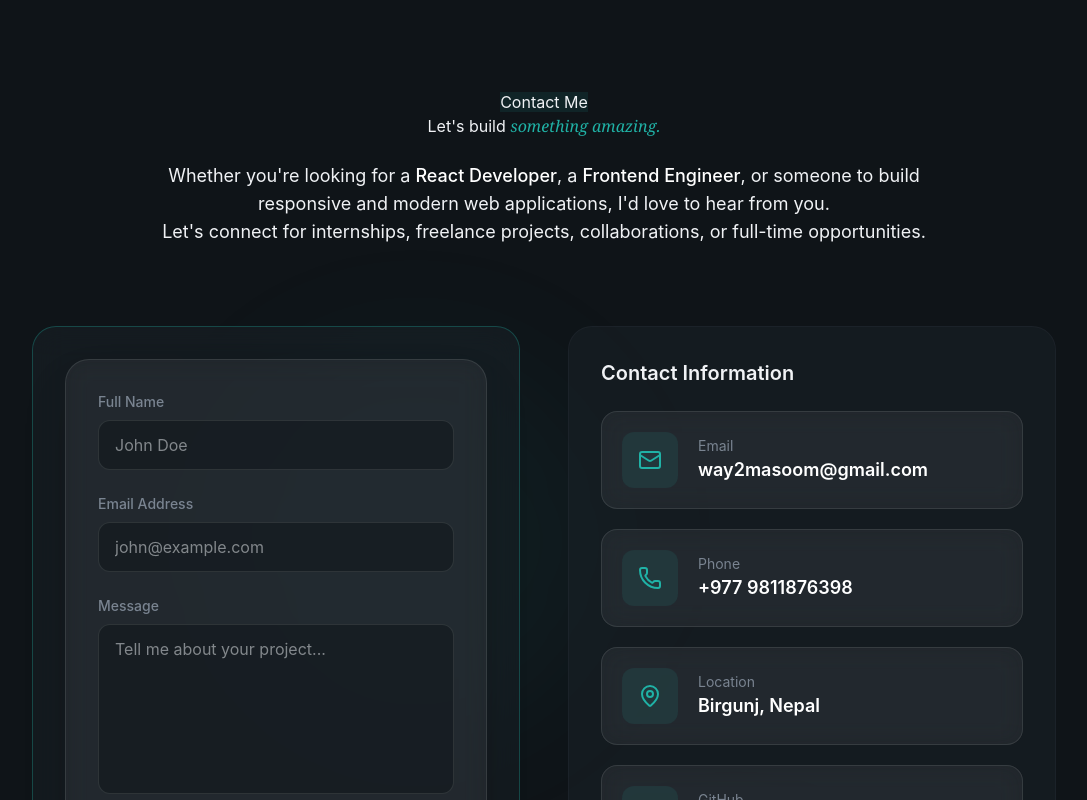
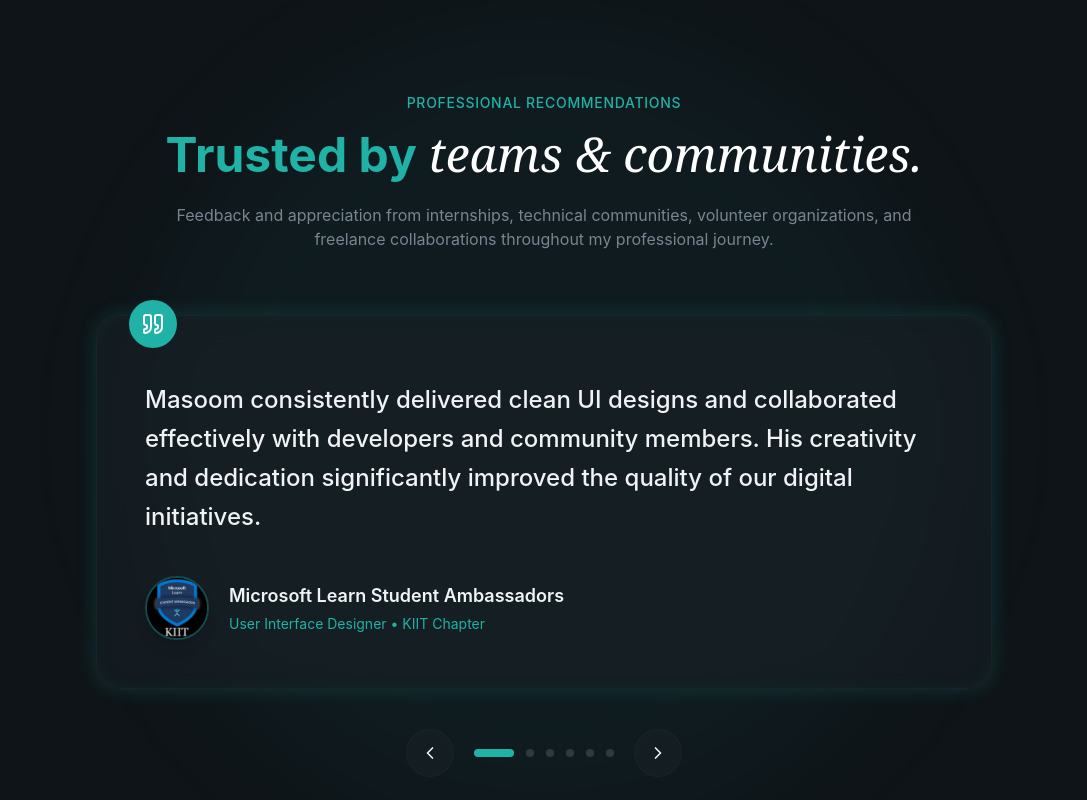
Before and after one commit to way2masoom/Dev_Portfolio, a React (Vite) app: page / in a window 1280 px wide. Shown: the part 6340-7140 px from the top of the page, without its empty margins (96-1183 px from the left). Built offline with nearby package versions, Linux system fonts and the light colour scheme.

Commit message:
added Testimonials section

```diff
--- a/src/sections/Testimonials.jsx
+++ b/src/sections/Testimonials.jsx
@@ -1,3 +1,162 @@
+import { ChevronLeft, ChevronRight, Quote } from "lucide-react";
+import { useState } from "react";
+
+const testimonials = [
+    {
+        quote:
+            "Masoom consistently delivered clean UI designs and collaborated effectively with developers and community members. His creativity and dedication significantly improved the quality of our digital initiatives.",
+        author: "Microsoft Learn Student Ambassadors",
+        role: "User Interface Designer • KIIT Chapter",
+        avatar: "/testimonials/mlsa.jpg",
+    },
+    {
+        quote:
+            "During his internship at Sadakchaap Labs, Masoom demonstrated strong UI/UX skills, quickly adapted to our workflow, and contributed meaningful improvements to the Janta X application.",
+        author: "Sadakchaap Labs",
+        role: "UI/UX Designer Intern",
+        avatar: "/testimonials/sadakchaap.png",
+    },
+    {
+        quote:
+            "Masoom actively contributed to our technical community by designing posters, event branding, and UI assets while collaborating with multiple teams for successful events.",
+        author: "Google Developer Student Clubs",
+        role: "UI/UX Designer • KIIT",
+        avatar: "/testimonials/gdsc.jpg",
+    },
+    {
+        quote:
+            "His dedication towards student activities, event branding, and creative design made him a valuable contributor to various university initiatives throughout his journey.",
+        author: "KIIT Student Activity Centre",
+        role: "Graphic Designer & Volunteer",
+        avatar: "/testimonials/mlsakiit.jpg",
+    },
+    {
+        quote:
+            "Masoom consistently supported social initiatives through volunteering, awareness campaigns, and creative design work while demonstrating excellent teamwork and leadership qualities.",
+        author: "National Service Scheme",
+        role: "General Volunteer & Graphic Designer",
+        avatar: "/testimonials/nss.jpg",
+    },
+    {
+        quote:
+            "Working with Masoom has been a smooth experience. He communicates clearly, understands project requirements quickly, and delivers responsive websites with attention to detail and modern UI practices.",
+        author: "Freelance Clients",
+        role: "React Web Developer",
+        avatar: "/testimonials/freelance.jpg",
+    },
+];
+
 export const Testimonials = () => {
-    return (<section></section>)
-}
+    const [activeIdx, setActiveIdx] = useState(0);
+
+    const next = () => {
+        setActiveIdx((prev) => (prev + 1) % testimonials.length);
+    };
+
+    const previous = () => {
+        setActiveIdx(
+            (prev) => (prev - 1 + testimonials.length) % testimonials.length
+        );
+    };
+
+    return (
+        <section id="testimonials" className="py-32 relative overflow-hidden">
+            {/* Background Glow */}
+            <div className="absolute top-1/2 left-1/2 w-[800px] h-[800px] bg-primary/5 rounded-full blur-3xl -translate-x-1/2 -translate-y-1/2" />
+
+            <div className="container mx-auto px-6 relative z-10">
+
+                {/* Header */}
+                <div className="text-center max-w-3xl mx-auto mb-16">
+                    <span className="text-secondary-foreground text-sm font-medium tracking-wider uppercase animate-fade-in">
+                        Professional Recommendations
+                    </span>
+
+                    <h2 className="text-4xl md:text-5xl font-bold mt-4 mb-6 animate-fade-in animation-delay-100 text-secondary-foreground">
+                        Trusted by{" "}
+                        <span className="font-serif italic font-normal text-white">
+                            teams & communities.
+                        </span>
+                    </h2>
+
+                    <p className="text-muted-foreground animate-fade-in animation-delay-200">
+                        Feedback and appreciation from internships, technical communities,
+                        volunteer organizations, and freelance collaborations throughout my
+                        professional journey.
+                    </p>
+                </div>
+
+                {/* Recommendation Card */}
+                <div className="max-w-4xl mx-auto">
+                    <div className="relative">
+
+                        <div className="glass p-8 md:p-12 rounded-3xl glow-border animate-fade-in animation-delay-200">
+
+                            <div className="absolute -top-4 left-8 w-12 h-12 rounded-full bg-primary flex items-center justify-center">
+                                <Quote className="w-6 h-6 text-primary-foreground" />
+                            </div>
+
+                            <p className="text-xl md:text-2xl font-medium leading-relaxed mb-10 pt-4 text-foreground">
+                                {testimonials[activeIdx].quote}
+                            </p>
+
+                            <div className="flex items-center gap-5">
+
+                                <img
+                                    src={testimonials[activeIdx].avatar}
+                                    alt={testimonials[activeIdx].author}
+                                    className="w-16 h-16 rounded-full object-cover border-2 border-primary/30 shadow-lg"
+                                />
+
+                                <div>
+                                    <h3 className="text-lg font-semibold">
+                                        {testimonials[activeIdx].author}
+                                    </h3>
+
+                                    <p className="text-sm text-primary mt-1">
+                                        {testimonials[activeIdx].role}
+                                    </p>
+                                </div>
+
+                            </div>
+
+                        </div>
+
+                        {/* Navigation */}
+                        <div className="flex items-center justify-center gap-5 mt-10">
+
+                            <button
+                                onClick={previous}
+                                className="w-12 h-12 rounded-full glass flex items-center justify-center hover:bg-primary/10 hover:text-primary transition-all duration-300"
+                            >
+                                <ChevronLeft className="w-5 h-5" />
+                            </button>
+
+                            <div className="flex gap-3">
+                                {testimonials.map((_, idx) => (
+                                    <button
+                                        key={idx}
+                                        onClick={() => setActiveIdx(idx)}
+                                        className={`transition-all duration-300 rounded-full ${idx === activeIdx
+                                            ? "w-10 h-2 bg-primary"
+                                            : "w-2 h-2 bg-muted-foreground/30 hover:bg-primary/50"
+                                            }`}
+                                    />
+                                ))}
+                            </div>
+
+                            <button
+                                onClick={next}
+                                className="w-12 h-12 rounded-full glass flex items-center justify-center hover:bg-primary/10 hover:text-primary transition-all duration-300"
+                            >
+                                <ChevronRight className="w-5 h-5" />
+                            </button>
+
+                        </div>
+
+                    </div>
+                </div>
+            </div>
+        </section>
+    );
+};
```
